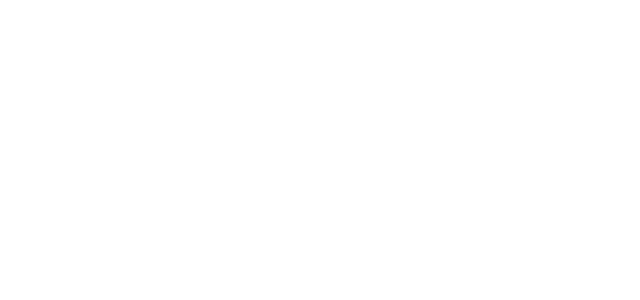
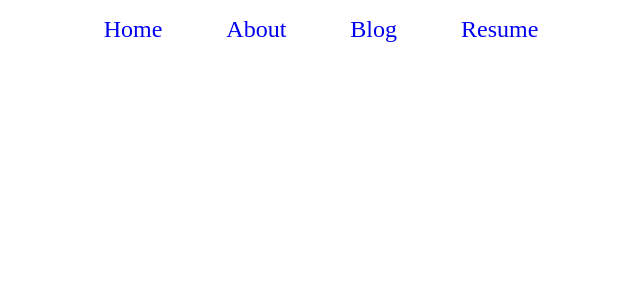
Before and after one commit to BPeng21/bo-site, a React (Vite) app: page /about in a window 1280 px wide. Before the commit this address had no page. Shown: the top 300 px of the page, without its empty margins (319-959 px from the left). Built offline with nearby package versions, Linux system fonts and the light colour scheme.

Commit message:
make the nav bar

```diff
--- a/src/App.tsx
+++ b/src/App.tsx
@@ -1,18 +1,24 @@
 import { Route, Routes } from 'react-router';
 import HomePage from './pages/home/HomePage';
+import NavBar from './components/NavBar';
+import AboutPage from './pages/about/AboutPage';
+import BlogPage from './pages/blog/BlogPage';
+import ResumePage from './pages/resume/ResumePage';
 import './App.css';
 
 function App() {
-
-
-
-
   return (
-    <div className="app-container">
-      <Routes>
-        <Route index element={<HomePage />} />
-      </Routes>
-    </div>
+    <>
+      <NavBar />
+      <div className="app-container">
+        <Routes>
+          <Route index element={<HomePage />} />
+          <Route path="about" element={<AboutPage />}/>
+          <Route path="blog" element={<BlogPage />}/>
+          <Route path="resume" element={<ResumePage />}/>
+        </Routes>
+      </div>
+    </>
 
     // <>
     //   <div>
--- /dev/null
+++ b/src/components/NavBar.css
@@ -0,0 +1,11 @@
+.page-links {
+  display: flex;
+  justify-content: center;
+  list-style-type: none;
+  font-size: x-large;
+}
+
+.page-links a {
+  text-decoration: none;
+  margin: 1rem 2rem;
+}
--- /dev/null
+++ b/src/components/NavBar.tsx
@@ -0,0 +1,25 @@
+import { Link } from 'react-router';
+import './NavBar.css'
+
+function NavBar() {
+  return (
+    <nav>
+      <ul className="page-links">
+        <Link to="/" className="home-link">
+          <li>Home</li>
+        </Link>
+        <Link to="about" className="about-link">
+          <li>About</li>
+        </Link>
+        <Link to="blog" className='blog-link'>
+          <li>Blog</li>
+        </Link>
+        <Link to="resume" className="resume-link">
+          <li>Resume</li>
+        </Link>
+      </ul>
+    </nav>
+  );
+}
+
+export default NavBar;
--- /dev/null
+++ b/src/pages/about/AboutPage.tsx
@@ -0,0 +1,5 @@
+function AboutPage() {
+  return <div></div>;
+}
+
+export default AboutPage
--- /dev/null
+++ b/src/pages/blog/BlogPage.tsx
@@ -0,0 +1,5 @@
+function BlogPage() {
+  return <div></div>;
+}
+
+export default BlogPage
--- a/src/pages/home/HomePage.tsx
+++ b/src/pages/home/HomePage.tsx
@@ -4,6 +4,7 @@ function HomePage() {
   return (
     <>
       <IntroBanner />
+
     </>
   )
 }
--- /dev/null
+++ b/src/pages/resume/ResumePage.tsx
@@ -0,0 +1,5 @@
+function ResumePage() {
+  return <div></div>
+}
+
+export default ResumePage
```
